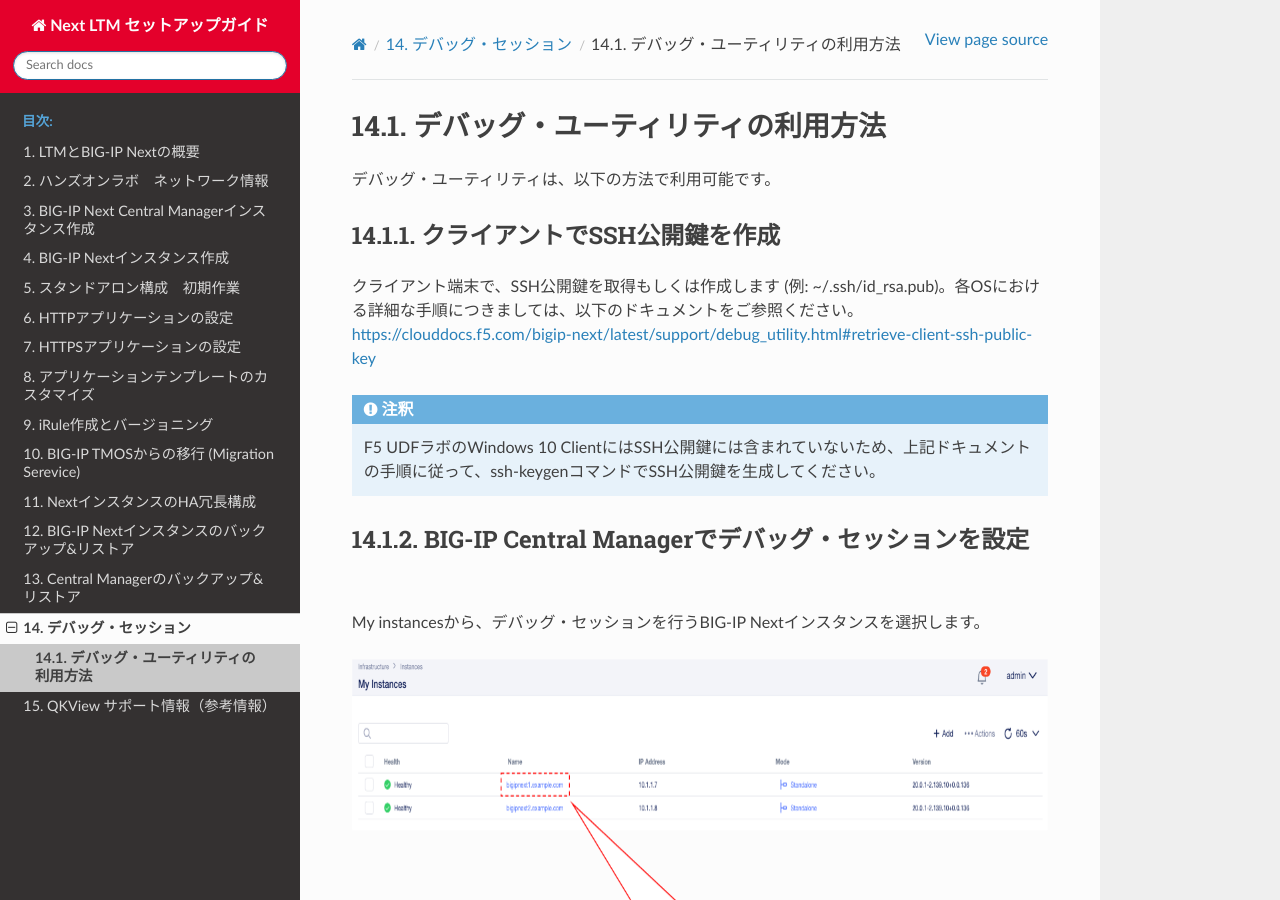
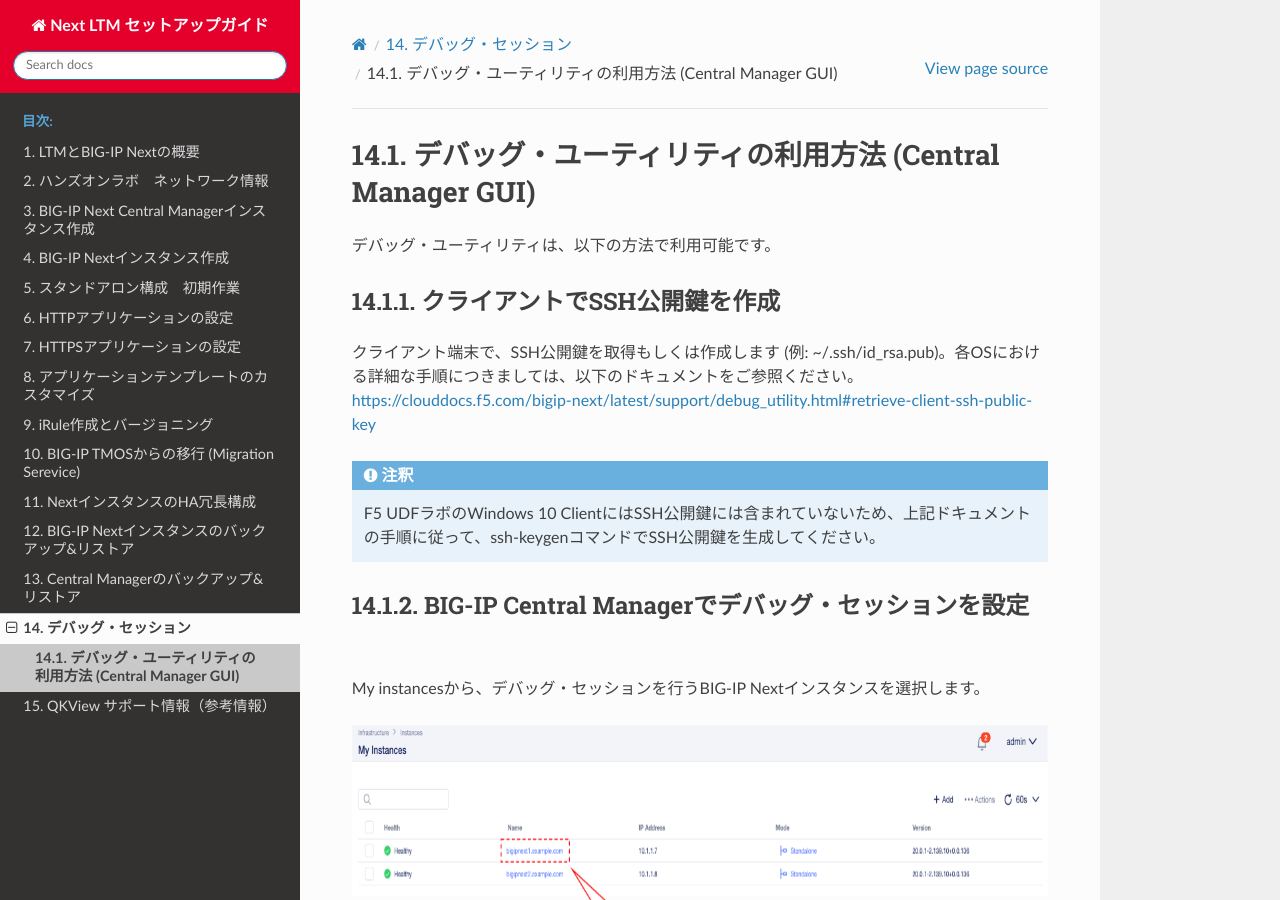
Before and after one commit to ttsuji777/ltmnext-setup-dev, a Sphinx documentation site: the page built from docs/content14/module01/module01.rst, in a window 1280 px wide and 900 px high. Built offline with Sphinx 7.4.7 and the Read the Docs theme 2.0.0, drawn with Linux system fonts in a browser that asks for light colours.

Commit message:
modify a file

```diff
--- a/docs/content14/module01/module01.rst
+++ b/docs/content14/module01/module01.rst
@@ -1,5 +1,5 @@
-デバッグ・ユーティリティの利用方法
-======================================
+デバッグ・ユーティリティの利用方法 (Central Manager GUI)
+=====================================================
 
 デバッグ・ユーティリティは、以下の方法で利用可能です。
 
```
